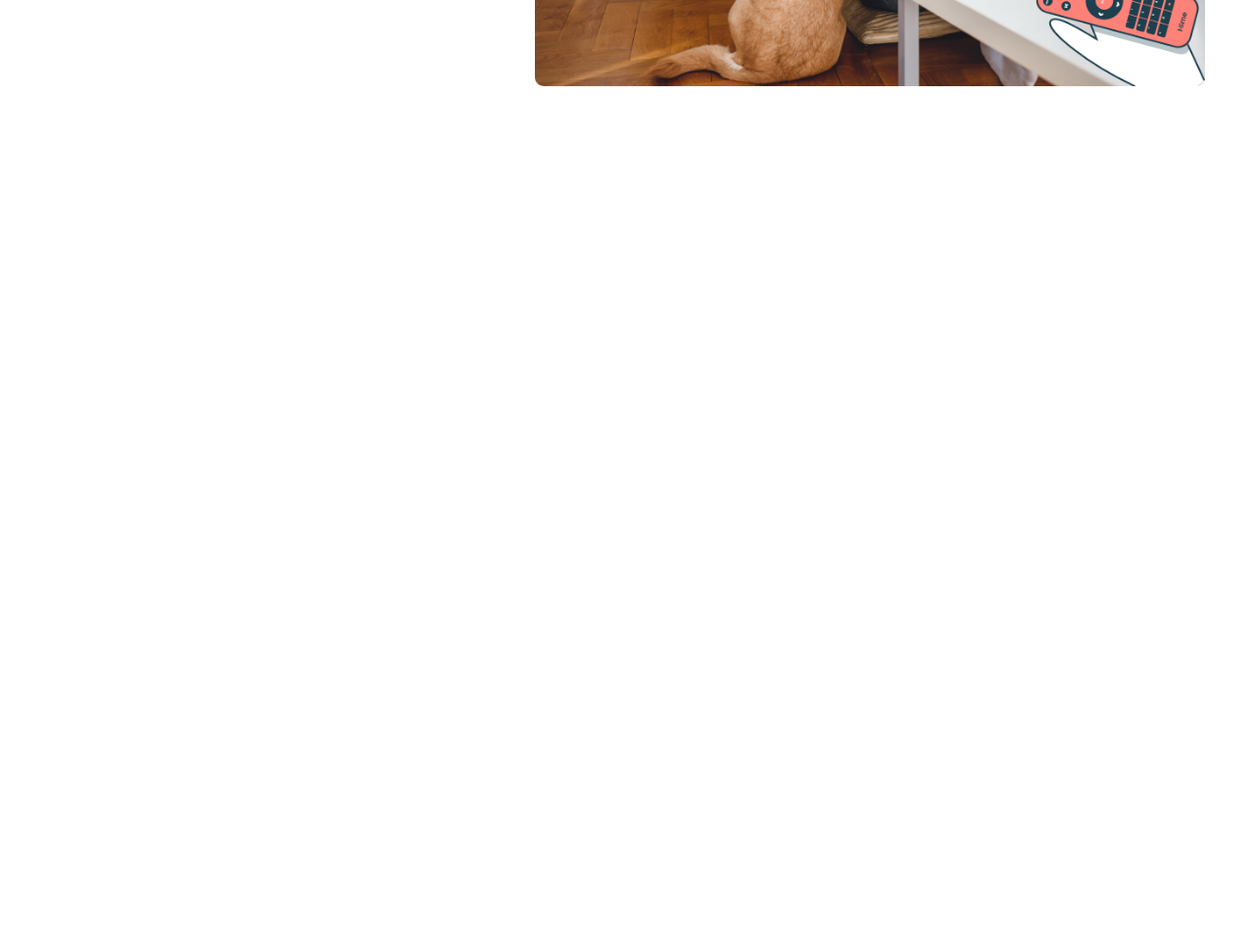
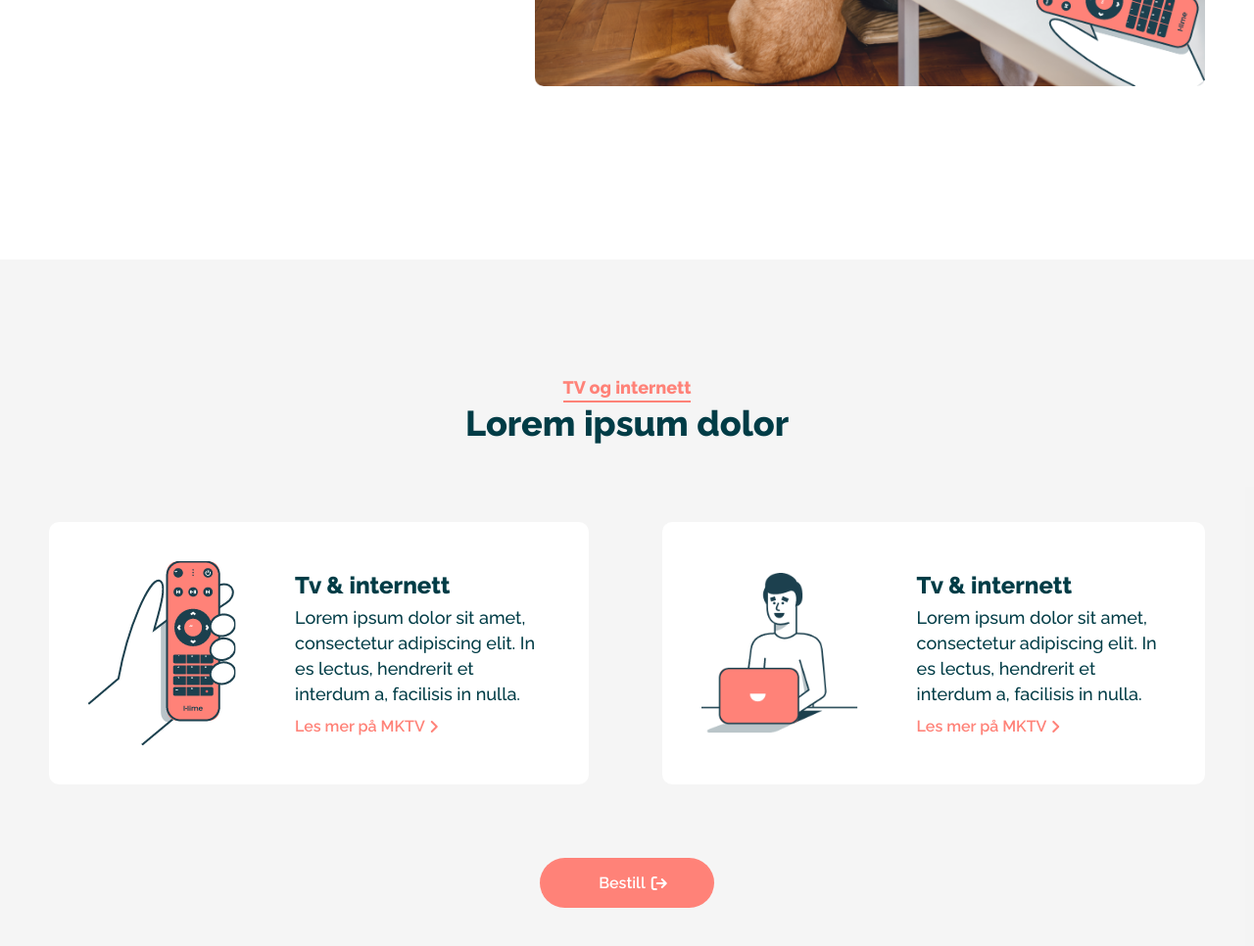
Before and after one commit to sbsizan/HimeNettside, a plain HTML site: page index.html in a window 1280 px wide. Shown: the part 774-1740 px from the top of the page at 98% size. Before the commit the page ends 1039 px from the top, so only its background shows below. Drawn offline with nearby package versions, Linux system fonts and the light colour scheme.

Commit message:
added new section

```diff
--- a/css/style.css
+++ b/css/style.css
@@ -58,7 +58,7 @@ h2{
     font-size: var(--tag-text);
     color: var(--secondery-color);
     font-weight: 800;
-    line-height: 6.4rem;
+    cursor: pointer;
 }
 .active-btn{
     font-size: var(--btn-text);
@@ -188,9 +188,6 @@ h2{
     align-self: center;
     padding-right: 20px;
 }
-.banner .container .inner-container .content .tag{
-    margin-bottom: -22px;
-}
 .banner .container .inner-container .content h1{
     margin-bottom: 23px;
 }
@@ -241,6 +238,163 @@ h2{
 
 
 
+
+
+
+
+
+
+/* ------------------------ TV og Internet Section ------------------ */
+.tvoginternet{
+    background: var(--bg-color);
+}
+.tvoginternet .container .top-text{
+    text-align: center;
+    margin-bottom: 80px;
+}
+.tvoginternet .container .inner-container{
+    padding: 120px 0;
+}
+.tvoginternet .container .inner-container .top-text .tag {
+    display: inline-block;
+    border-bottom: 2px solid var(--secondery-color);
+    padding-bottom: 0.3rem;
+}
+
+
+.tvoginternet .container .inner-container .card{
+    width: 100%;
+    display: flex;
+    justify-content: space-between;
+    column-gap: 7.5rem;
+}
+.tvoginternet .container .inner-container .card > div{
+    padding: 4rem;
+    background: var(--white);
+}
+.tvoginternet .container .inner-container .card .left{
+    display: flex;
+    justify-content: space-between;
+    column-gap: 6rem;
+    align-items: center;
+    border-radius: 10px;
+}
+/* .tvoginternet .container .inner-container .card .left .img{
+    flex-basis: 1;
+}
+.tvoginternet .container .inner-container .card .left .content{
+    flex-basis: 1;
+} */
+.tvoginternet .container .inner-container .card .left .img img{
+    max-width: 160px;
+    display: block;
+}
+
+.tvoginternet .container .inner-container .card .left .content h3{
+    font-size: 24px;
+    font-weight: 800;
+    color: var(--text-color);
+    margin-bottom: 6px;
+}
+.tvoginternet .container .inner-container .card .left .content .lesmer-btn{
+    font-size: var(--btn-text);
+    font-weight: 600;
+    border: none;
+    color: var(--secondery-color);
+    margin-top: 10px;
+    display: inline-block;
+    position: relative;
+    transition: var(--transition);
+}
+.tvoginternet .container .inner-container .card .left .content .lesmer-btn::after{
+    position: absolute;
+    content: '\f105';
+    font-family: 'font awesome 6 free';
+    font-weight: 700;
+    top: 50%;
+    right: -14px;
+    transform: translateY(-50%);
+    font-size: 16px;
+}
+.tvoginternet .container .inner-container .card .left .content .lesmer-btn:hover{
+    color: var(--hover-btn);
+}
+
+
+
+
+.tvoginternet .container .inner-container .card .right{
+    display: flex;
+    justify-content: space-between;
+    column-gap: 6rem;
+    align-items: center;
+    border-radius: 10px;
+}
+/* .tvoginternet .container .inner-container .card .right .img{
+    flex-basis: 1;
+}
+.tvoginternet .container .inner-container .card .right .content{
+    flex-basis: 1;
+} */
+.tvoginternet .container .inner-container .card .right .img img{
+    max-width: 160px;
+    display: block;
+}
+
+.tvoginternet .container .inner-container .card .right .content h3{
+    font-size: 24px;
+    font-weight: 800;
+    color: var(--text-color);
+    margin-bottom: 6px;
+}
+.tvoginternet .container .inner-container .card .right .content .lesmer-btn{
+    font-size: var(--btn-text);
+    font-weight: 600;
+    border: none;
+    color: var(--secondery-color);
+    margin-top: 10px;
+    display: inline-block;
+    position: relative;
+    transition: var(--transition);
+}
+.tvoginternet .container .inner-container .card .right .content .lesmer-btn::after{
+    position: absolute;
+    content: '\f105';
+    font-family: 'font awesome 6 free';
+    font-weight: 700;
+    top: 50%;
+    right: -14px;
+    transform: translateY(-50%);
+    font-size: 16px;
+}
+.tvoginternet .container .inner-container .card .right .content .lesmer-btn:hover{
+    color: var(--hover-btn);
+}
+
+
+
+.tvoginternet .container .inner-container .tvoginternet-btn{
+    text-align: center;
+}
+
+.tvoginternet .container .inner-container .active-btn{
+    margin-top: 7.5rem;
+    position: relative;
+    transition: var(--transition);
+}
+.tvoginternet .container .inner-container .active-btn::after {
+    content: '\f08b';
+    position: absolute;
+    font-family: 'font awesome 6 free';
+    top: 50%;
+    right: 48px;
+    transform: translateY(-50%);
+    font-size: 16px;
+    font-weight: 700;
+}
+.tvoginternet .container .inner-container .active-btn:hover{
+    background: var(--hover-btn);
+}
 
 
 
--- a/index.html
+++ b/index.html
@@ -72,6 +72,44 @@
     </div>
 
 
+    <!-- --------------- TV og Internet ------------------- -->
+    <div class="tvoginternet">
+        <div class="container">
+            <div class="inner-container">
+                <div class="top-text">
+                    <p class="tag">TV og internett</p>
+                    <h2>Lorem ipsum dolor</h2>
+                </div>
+                <div class="card">
+                    <div class="left">
+                        <div class="img">
+                            <img src="assets/imgs/Group 1079.png" alt="tvremote">
+                        </div>
+                        <div class="content">
+                            <h3>Tv & internett</h3>
+                            <p class="body-text">Lorem ipsum dolor sit amet, consectetur adipiscing elit. In es lectus, hendrerit et interdum a, facilisis in nulla.</p>
+                            <a href="#" class="lesmer-btn">Les mer på MKTV</a>
+                        </div>
+                    </div>
+                    <div class="right">
+                        <div class="img">
+                            <img src="assets/imgs/Group 1065.png" alt="laptopmanimg">
+                        </div>
+                        <div class="content">
+                            <h3>Tv & internett</h3>
+                            <p class="body-text">Lorem ipsum dolor sit amet, consectetur adipiscing elit. In es lectus, hendrerit et interdum a, facilisis in nulla.</p>
+                            <a href="#" class="lesmer-btn">Les mer på MKTV</a>
+                        </div>
+                    </div>
+                </div>
+                <div class="tvoginternet-btn">
+                    <a href="#" class="active-btn">Bestill</a>
+                </div>
+            </div>
+        </div>
+    </div>
+
+
 
 
 
```
